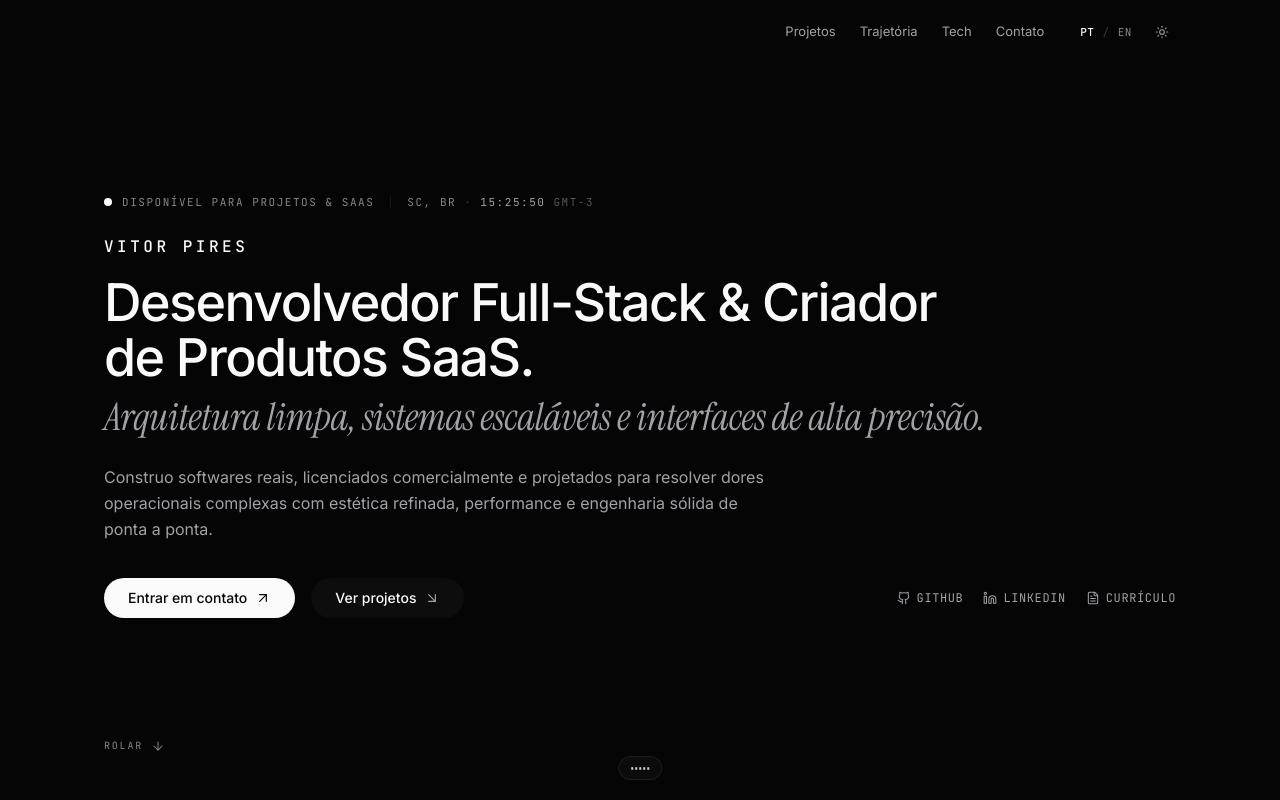
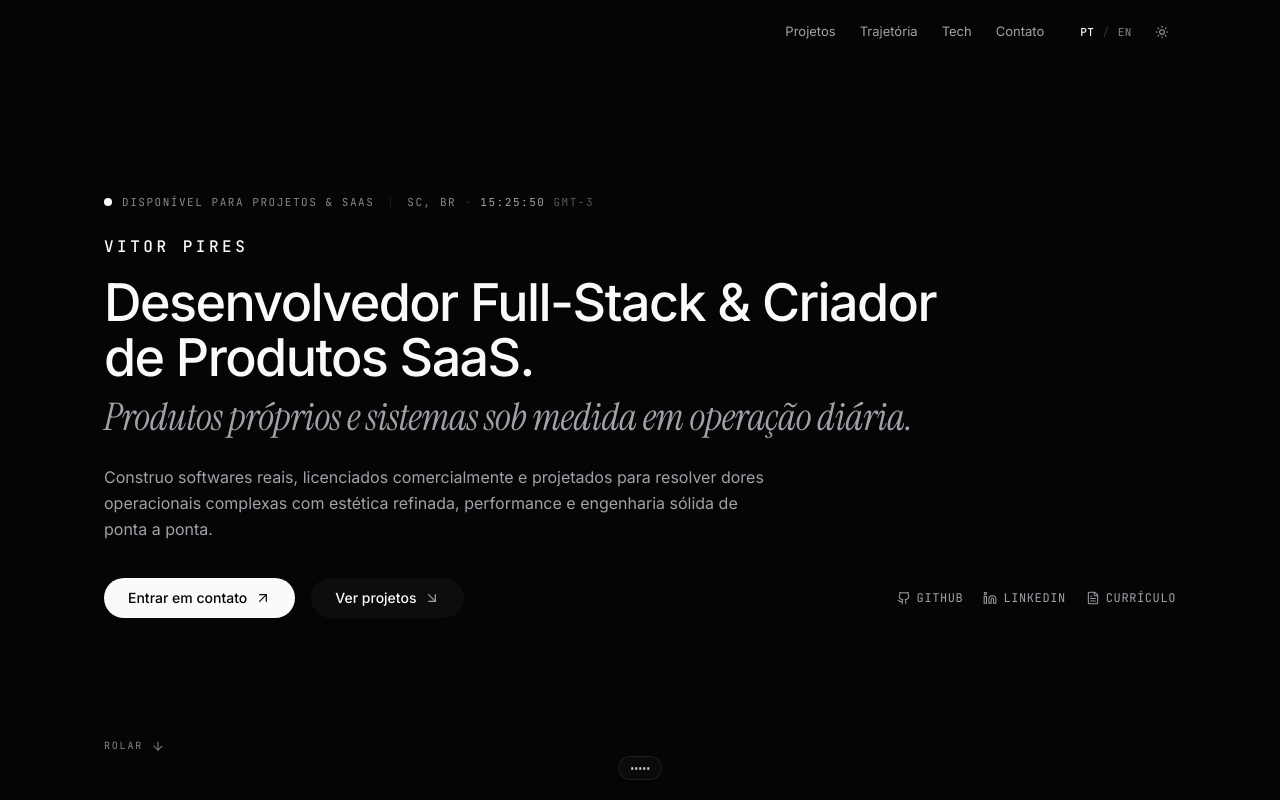
Before and after one commit to Vitor-Piress/vitor-pires-portfolio, a React (Vite) app: page / in a window 1280 px wide. Shown: the top 800 px of the page. Built offline with nearby package versions, Linux system fonts and the light colour scheme.

Commit message:
feat(translations): update subheadline to reflect current offerings

```diff
--- a/src/i18n/translations.ts
+++ b/src/i18n/translations.ts
@@ -241,7 +241,7 @@ export const translations: Record<Language, TranslationSchema> = {
       name: "VITOR PIRES",
       headline: "Desenvolvedor Full-Stack & Criador de Produtos SaaS.",
       subheadline:
-        "Arquitetura limpa, sistemas escaláveis e interfaces de alta precisão.",
+        "Produtos próprios e sistemas sob medida em operação diária.",
       description:
         "Construo softwares reais, licenciados comercialmente e projetados para resolver dores operacionais complexas com estética refinada, performance e engenharia sólida de ponta a ponta.",
       ctaContact: "Entrar em contato",
```
